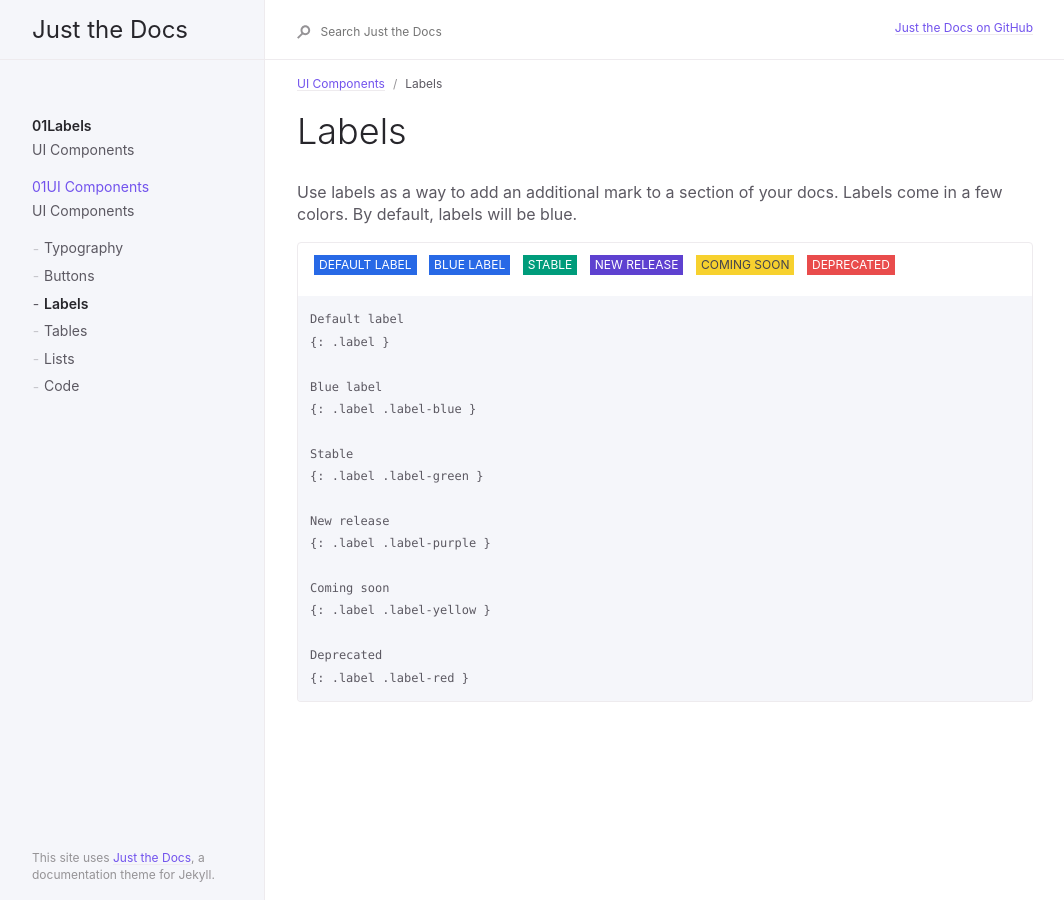
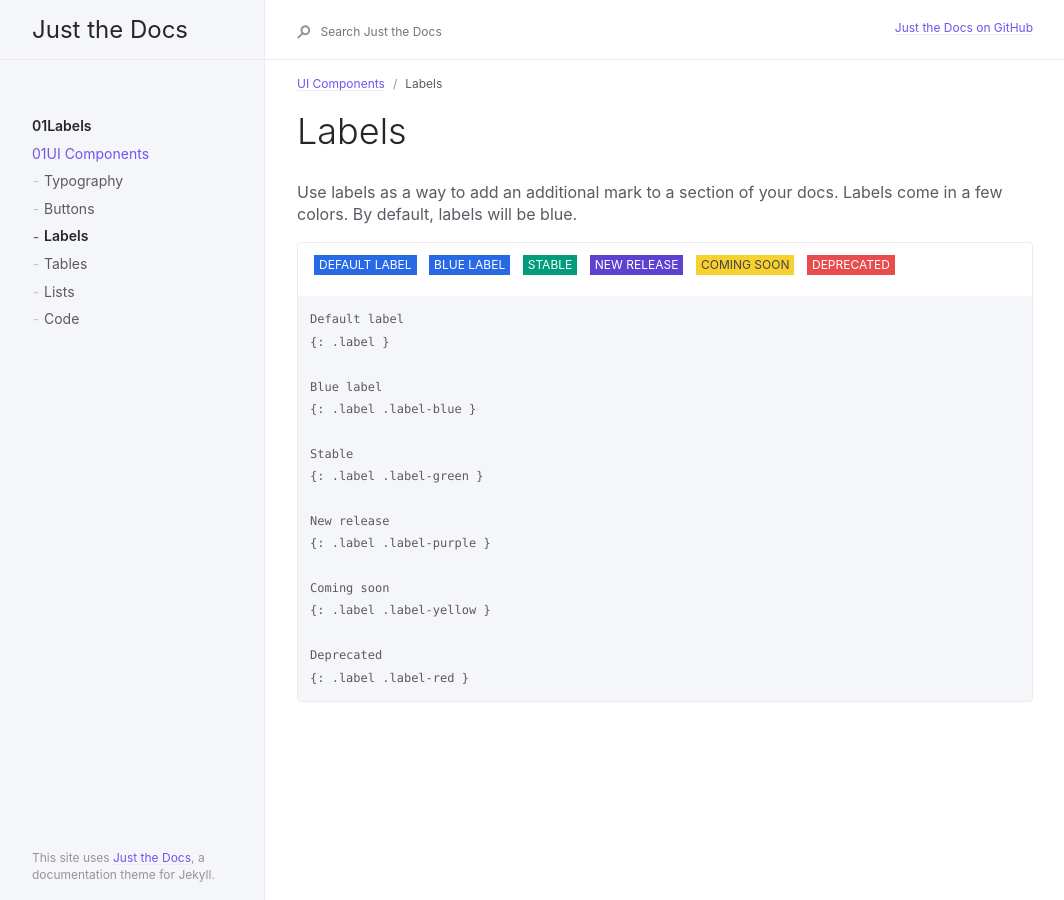
Before and after one commit to abeltranes/abeltranes.github.io, a Jekyll site: the page built from docs/ui-components/labels.md, in a window 1280 px wide. Shown: the whole page, without its empty margins (91-1155 px from the left). Built offline with Jekyll 4.4.1, drawn with Linux system fonts in a browser that asks for light colours.

Commit message:
Update nav.html

```diff
--- a/_includes/nav.html
+++ b/_includes/nav.html
@@ -5,11 +5,10 @@
       {% unless node.nav_exclude %}
         {% if page.url == node.url or page.parent == node.title or page.grand_parent == node.title %}
           <li class="navigation-list-item{% if page.url == node.url or page.parent == node.title or page.grand_parent == node.title %} active{% endif %}">
-            {% if page.parent == node.title or page.grand_parent == node.title %}
+            {% if page.parent == node.title  %}
               {% assign first_level_url = node.url | absolute_url %}
             {% endif %}
             <a href="{{ node.url | absolute_url }}" class="navigation-list-link{% if page.url == node.url %} active{% endif %}">01{{ node.title }}</a>
-            <p>{{page.parent}}</p>
             {% if node.has_children %}
               {% assign children_list = site.html_pages | sort:"nav_order" %}
               <ul class="navigation-list-child-list ">
```
